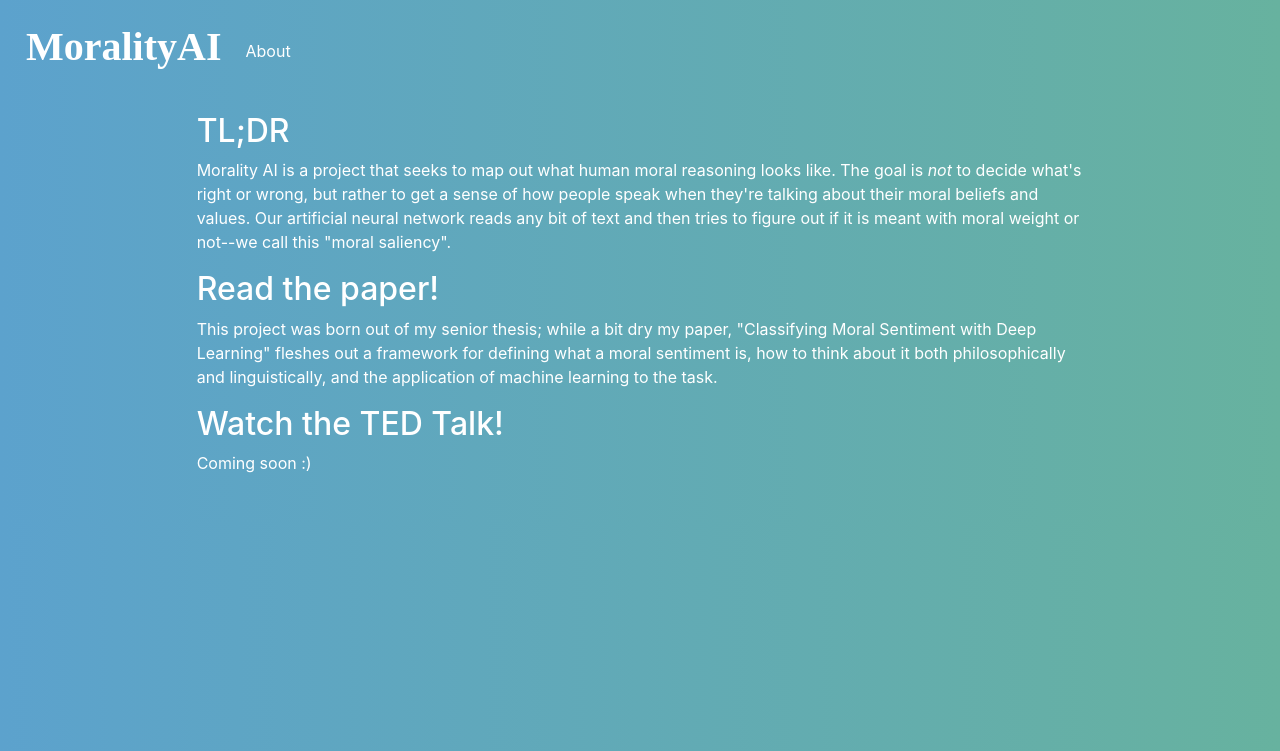
After one commit to wlifferth/moralityai, a Flask app: page /about in a window 1280 px wide. The commit adds this page. Shown: the top 751 px of the page. Run offline with Flask 2, Linux system fonts and the light colour scheme; parts of the project's set-up code (start-up, migrations or seed data) failed here and were passed over; some libraries are stand-ins or nearby versions.

Commit message:
Added about page and menu

```diff
--- a/main.py
+++ b/main.py
@@ -43,6 +43,12 @@ def home():
         context["sample"] = sample
     return render_template("home.html", context=context)
 
+
+@app.route("/about")
+def about():
+    context = defaultdict(lambda: "")
+    return render_template("about.html", context=context)
+
 @app.errorhandler(500)
 def server_error(e):
     logging.exception('An error occurred during a request.')
--- a/static/css/style.css
+++ b/static/css/style.css
@@ -7,6 +7,24 @@ body {
 
 body {
     padding: 10px;
+}
+
+h1 {
+    font-family: "Times New Roman", Georgia, Serif;
+    font-weight: bold;
+}
+
+.navbar {
+    box-shadow: none;
+}
+
+.navbar-toggler:focus, .navbar-toggler {
+    border: none;
+    outline: none;
+}
+
+a {
+    color: white;
 }
 
 a:hover {
--- /dev/null
+++ b/templates/about.html
@@ -0,0 +1,16 @@
+{% extends 'base.html' %}
+
+{% block content %}
+<div class="container">
+    <div class="row">
+        <div class="col-sm-10 offset-sm-1 col-md-10 offset-md-1">
+            <h2>TL;DR</h2>
+            <p>Morality AI is a project that seeks to map out what human moral reasoning looks like. The goal is <i>not</i> to decide what's right or wrong, but rather to get a sense of how people speak when they're talking about their moral beliefs and values. Our artificial neural network reads any bit of text and then tries to figure out if it is meant with moral weight or not--we call this "moral saliency".</p>
+            <h2>Read the paper!</h2>
+            <p>This project was born out of my senior thesis; while a bit dry my paper, "Classifying Moral Sentiment with Deep Learning" fleshes out a framework for defining what a moral sentiment is, how to think about it both philosophically and linguistically, and the application of machine learning to the task.</p>
+            <h2>Watch the TED Talk!</h2>
+            <p>Coming soon :)</p>
+        </div>
+    </div>
+</div>
+{% endblock %}
--- a/templates/base.html
+++ b/templates/base.html
@@ -6,16 +6,33 @@
         <meta name="viewport" content="width=device-width, initial-scale=1">
         <link rel="stylesheet" href="https://fonts.googleapis.com/css?family=Roboto:300,400,500,700|Material+Icons">
         <link rel="stylesheet" href="https://unpkg.com/bootstrap-material-design@4.1.1/dist/css/bootstrap-material-design.min.css" integrity="sha384-wXznGJNEXNG1NFsbm0ugrLFMQPWswR3lds2VeinahP8N0zJw9VWSopbjv2x7WCvX" crossorigin="anonymous">
+        <link rel="stylesheet" href="https://cdnjs.cloudflare.com/ajax/libs/twitter-bootstrap/4.3.1/css/bootstrap.css">
         <link href="{{ url_for('static', filename='css/style.css') }}" rel="stylesheet" type="text/css" />
         <script src="//ajax.googleapis.com/ajax/libs/jquery/1.9.1/jquery.min.js"></script>
         <script>window.jQuery || document.write('<script src="{{
             url_for('static', filename='js/jquery.js') }}">\x3C/script>')</script>
+        <script src="https://cdnjs.cloudflare.com/ajax/libs/popper.js/1.14.7/umd/popper.min.js" integrity="sha384-UO2eT0CpHqdSJQ6hJty5KVphtPhzWj9WO1clHTMGa3JDZwrnQq4sF86dIHNDz0W1" crossorigin="anonymous"></script>
+        <script src="https://stackpath.bootstrapcdn.com/bootstrap/4.3.1/js/bootstrap.min.js" integrity="sha384-JjSmVgyd0p3pXB1rRibZUAYoIIy6OrQ6VrjIEaFf/nJGzIxFDsf4x0xIM+B07jRM" crossorigin="anonymous"></script>
         <script src="{{ url_for('static', filename='js/interactions.js') }}"></script>
         <script type=text/javascript>
             $SCRIPT_ROOT = {{ request.script_root|tojson|safe }};
         </script>
     </head>
     <body>
+        <nav class="navbar navbar-expand-md">
+            <a class="navbar-brand" href="/"><h1>MoralityAI</h1></a>
+            <button class="navbar-toggler navbar-dark collapsed" type="button" data-toggle="collapse" data-target="#navbarsExample04" aria-controls="navbarsExample04" aria-expanded="false" aria-label="Toggle navigation">
+                <span class="navbar-toggler-icon"></span>
+            </button>
+
+            <div class="navbar-collapse collapse" id="navbarsExample04">
+                <ul class="navbar-nav mr-auto">
+                    <li class="nav-item">
+                        <a class="nav-link" href="/about">About</a>
+                    </li>
+                </ul>
+            </div>
+        </nav>
         {% for message in get_flashed_messages() %}
         <div class="flash">{{ message }}</div>
         {% endfor %}
--- a/templates/home.html
+++ b/templates/home.html
@@ -4,7 +4,6 @@
 <div class="container">
     <div class="row">
         <div class="col-sm-10 offset-sm-1 col-md-10 offset-md-1">
-            <h1>MoralityAI</h1>
             <form action="/" method="POST" id="main-form">
                 <div class="textarea-container">
                     <textarea name="text" id="main-text-input" autofocus>{{ context["text"] }}</textarea>
```
